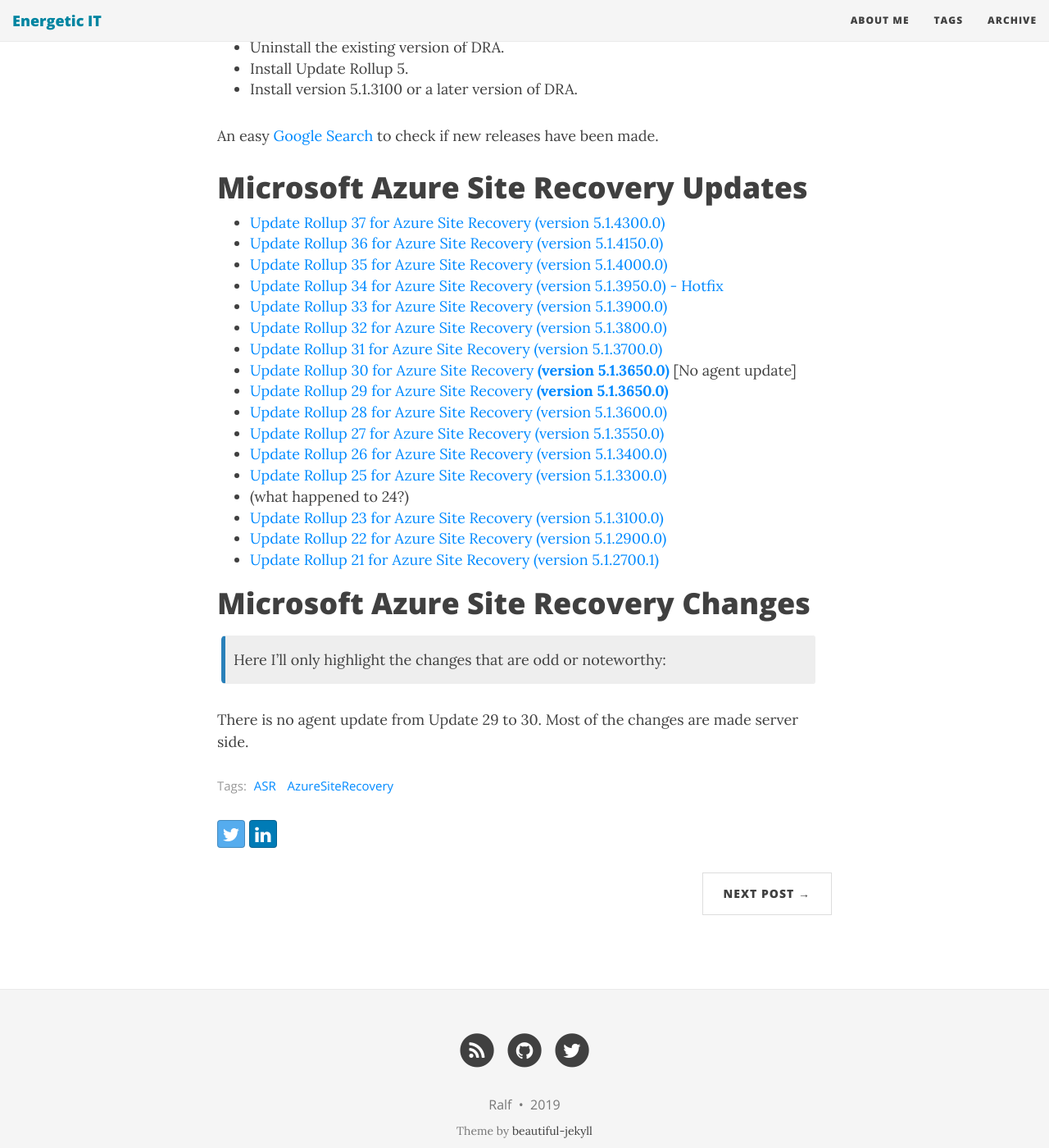
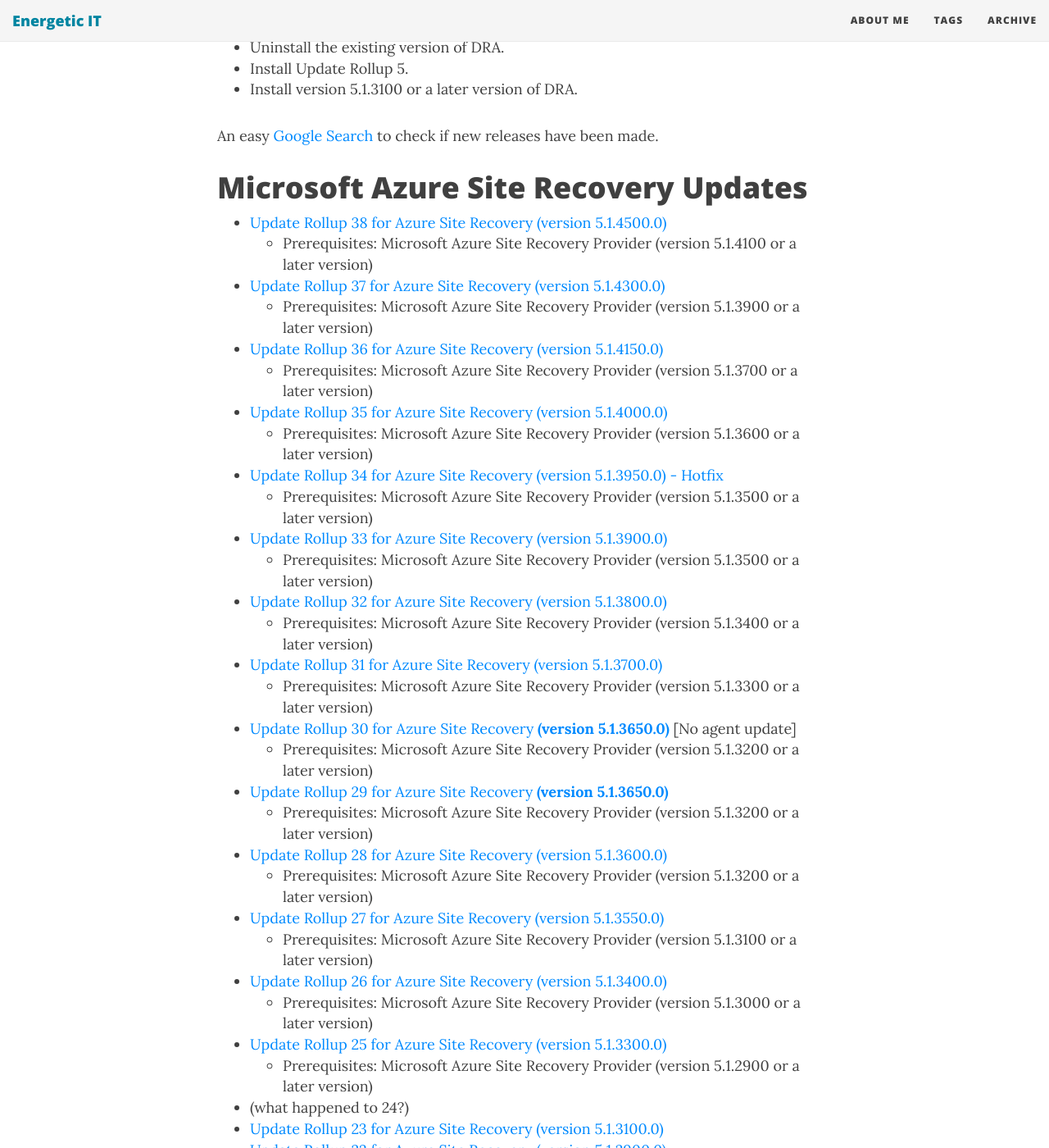
Before and after one commit to energetic-it/energetic-it.github.io, a Jekyll site: the page built from _posts/2018-08-19-microsoft-azure-site-recovery-kb-archive.md, in a window 1280 px wide and 1400 px high, scrolled down 963 px. Shown: the whole window at 82% size. Built offline with Jekyll 4.4.1, drawn with Linux system fonts in a browser that asks for light colours; nearby versions of some CDN libraries; some of the changed text lies outside the part shown.

Commit message:
updated for Update Rollup 38

```diff
--- a/_posts/2018-08-19-microsoft-azure-site-recovery-kb-archive.md
+++ b/_posts/2018-08-19-microsoft-azure-site-recovery-kb-archive.md
@@ -29,19 +29,34 @@
 
 # Microsoft Azure Site Recovery Updates
 
+- [Update Rollup 38 for Azure Site Recovery (version 5.1.4500.0)](https://support.microsoft.com/en-us/help/4513507/update-rollup-38-for-azure-site-recovery)
+  - Prerequisites: Microsoft Azure Site Recovery Provider (version 5.1.4100 or a later version)
 - [Update Rollup 37 for Azure Site Recovery (version 5.1.4300.0)](https://support.microsoft.com/en-us/help/4508614/update-rollup-37-for-azure-site-recovery)
+  - Prerequisites: Microsoft Azure Site Recovery Provider (version 5.1.3900 or a later version)
 - [Update Rollup 36 for Azure Site Recovery (version 5.1.4150.0)](https://support.microsoft.com/en-us/help/4503156)
+  - Prerequisites: Microsoft Azure Site Recovery Provider (version 5.1.3700 or a later version)
 - [Update Rollup 35 for Azure Site Recovery (version 5.1.4000.0)](https://support.microsoft.com/en-us/help/4494485/update-rollup-35-for-azure-site-recovery)
+  - Prerequisites: Microsoft Azure Site Recovery Provider (version 5.1.3600 or a later version)
 - [Update Rollup 34 for Azure Site Recovery (version 5.1.3950.0) - Hotfix](https://support.microsoft.com/en-us/help/4490016/update-rollup-34-for-azure-site-recovery)
+  - Prerequisites: Microsoft Azure Site Recovery Provider (version 5.1.3500 or a later version)
 - [Update Rollup 33 for Azure Site Recovery (version 5.1.3900.0)](https://support.microsoft.com/en-us/help/4489582/update-rollup-33-for-azure-site-recovery)
+  - Prerequisites: Microsoft Azure Site Recovery Provider (version 5.1.3500 or a later version)
 - [Update Rollup 32 for Azure Site Recovery (version 5.1.3800.0)](https://support.microsoft.com/en-us/help/4485985/update-rollup-32-for-azure-site-recovery)
+  - Prerequisites: Microsoft Azure Site Recovery Provider (version 5.1.3400 or a later version)
 - [Update Rollup 31 for Azure Site Recovery (version 5.1.3700.0)](https://support.microsoft.com/en-us/help/4478871/update-rollup-31-for-azure-site-recovery)
+  - Prerequisites: Microsoft Azure Site Recovery Provider (version 5.1.3300 or a later version)
 - [Update Rollup 30 for Azure Site Recovery __(version 5.1.3650.0)__](https://support.microsoft.com/en-us/help/4468181/azure-site-recovery-update-rollup-30) [No agent update]
+  - Prerequisites: Microsoft Azure Site Recovery Provider (version 5.1.3200 or a later version)
 - [Update Rollup 29 for Azure Site Recovery __(version 5.1.3650.0)__](https://support.microsoft.com/en-us/help/4466466/update-rollup-29-for-azure-site-recovery)
+  - Prerequisites: Microsoft Azure Site Recovery Provider (version 5.1.3200 or a later version)
 - [Update Rollup 28 for Azure Site Recovery (version 5.1.3600.0)](https://support.microsoft.com/en-us/help/4460079/update-rollup-28-for-azure-site-recovery)
+  - Prerequisites: Microsoft Azure Site Recovery Provider (version 5.1.3200 or a later version)
 - [Update Rollup 27 for Azure Site Recovery (version 5.1.3550.0)](https://support.microsoft.com/en-us/help/4055712/update-rollup-27-for-azure-site-recovery)
+  - Prerequisites: Microsoft Azure Site Recovery Provider (version 5.1.3100 or a later version)
 - [Update Rollup 26 for Azure Site Recovery (version 5.1.3400.0)](https://support.microsoft.com/en-us/help/4344054/update-rollup-26-for-azure-site-recovery)
+  - Prerequisites: Microsoft Azure Site Recovery Provider (version 5.1.3000 or a later version)
 - [Update Rollup 25 for Azure Site Recovery (version 5.1.3300.0)](https://support.microsoft.com/en-us/help/4278275/update-rollup-25-for-azure-site-recovery)
+  - Prerequisites: Microsoft Azure Site Recovery Provider (version 5.1.2900 or a later version)
 - (what happened to 24?)
 - [Update Rollup 23 for Azure Site Recovery (version 5.1.3100.0)](https://support.microsoft.com/en-us/help/4091311/update-rollup-23-for-azure-site-recovery)
 - [Update Rollup 22 for Azure Site Recovery (version 5.1.2900.0)](https://support.microsoft.com/en-us/help/4072852/update-rollup-22-for-azure-site-recovery)
```
Also changed, not shown: other parts of _posts/2018-08-19-microsoft-azure-site-recovery-kb-archive.md (+1 -1 lines).
